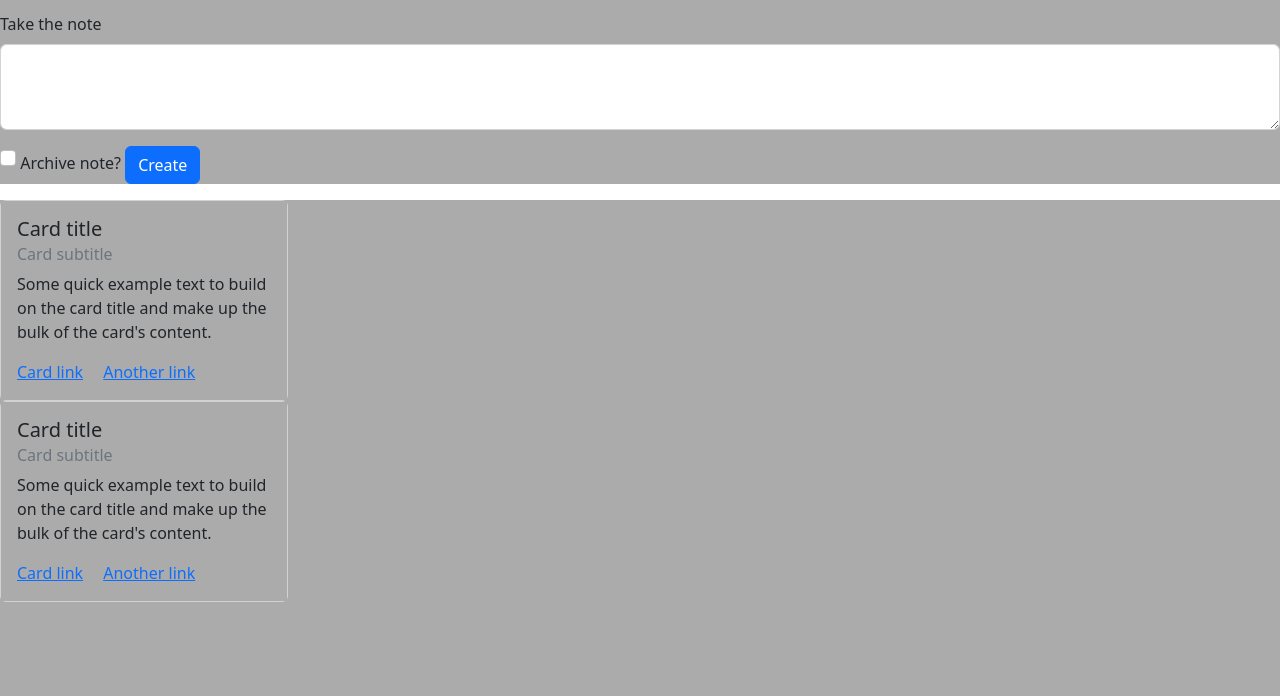
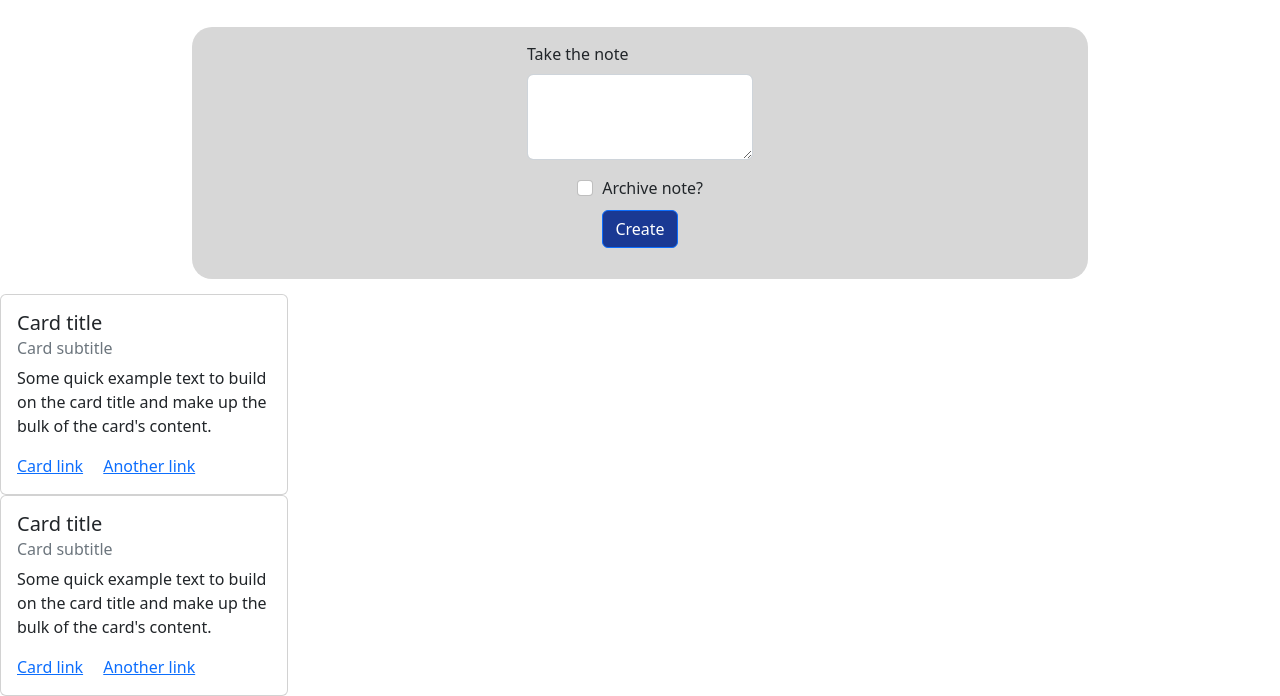
Before and after one commit to tineojf/backend, a website: page index.html in a window 1280 px wide. Shown: the part 114-810 px from the top of the page. Drawn offline with nearby package versions, Linux system fonts and the light colour scheme.

Commit message:
Update styles and add checkbox for archiving notes

```diff
--- a/frontend/css/style.css
+++ b/frontend/css/style.css
@@ -2,7 +2,11 @@
   margin: 0;
   padding: 0;
   box-sizing: border-box;
-  background-color: #ababab; /* delete; */
+  /* background-color: #ababab; */
+}
+
+button.btn-primary {
+  background-color: #1a3993;
 }
 
 header {
@@ -24,3 +28,40 @@ header > div > button {
   width: 9rem;
   margin: 0 10px;
 }
+
+header > div > button.btn-secondary {
+  background-color: #373636;
+}
+
+section.create-note {
+  display: flex;
+  flex-direction: column;
+  flex-wrap: nowrap;
+  justify-content: center;
+  align-items: center;
+  align-content: stretch;
+
+  width: 70vw;
+  margin: 15px auto;
+  padding: 15px;
+
+  background-color: rgb(215, 215, 215);
+  border-radius: 20px;
+}
+
+section.create-note > div:nth-child(2) {
+  display: flex;
+  flex-direction: column;
+  flex-wrap: nowrap;
+  justify-content: center;
+  align-items: center;
+  align-content: stretch;
+}
+
+section.create-note > div:nth-child(2) > div > label {
+  margin-left: 5px;
+}
+
+section.create-note > div:nth-child(2) > button {
+  margin-top: 10px;
+}
--- a/index.html
+++ b/index.html
@@ -40,6 +40,7 @@
       </div>
 
       <div class="mb-3">
+        <div>
           <input
             class="form-check-input"
             type="checkbox"
@@ -49,6 +50,7 @@
           <label class="form-check-label" for="flexCheckDefault">
             Archive note?
           </label>
+        </div>
 
         <button type="button" class="btn btn-primary">Create</button>
       </div>
```
Lines whose indentation alone changed are shown as unchanged.
